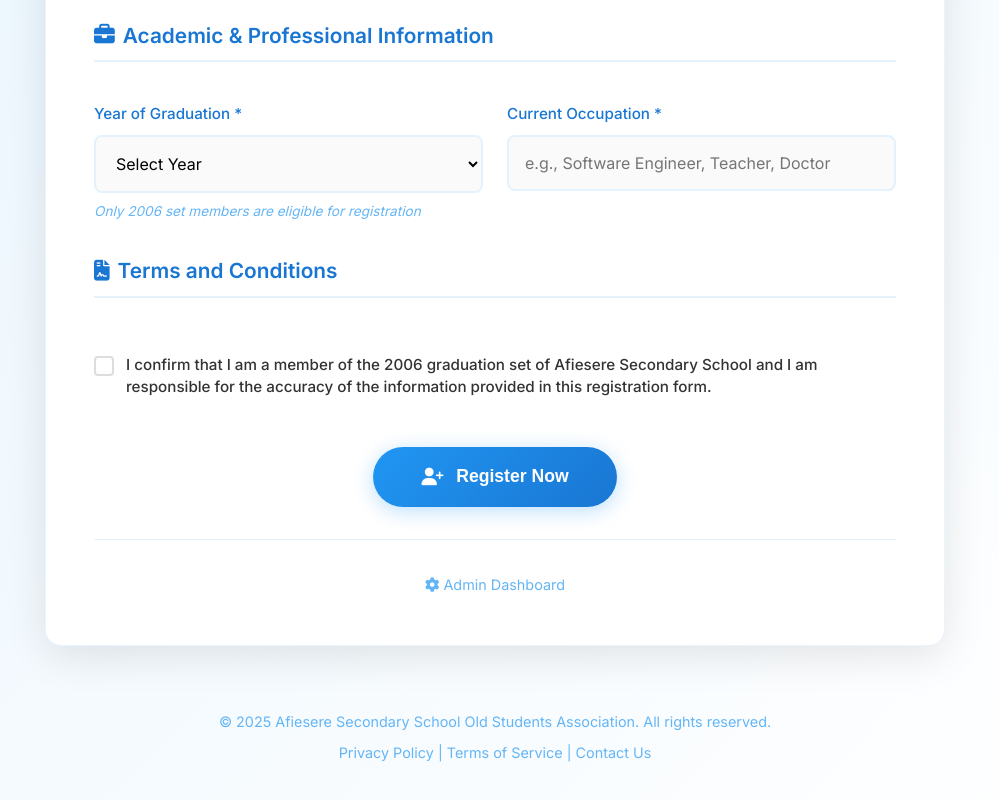
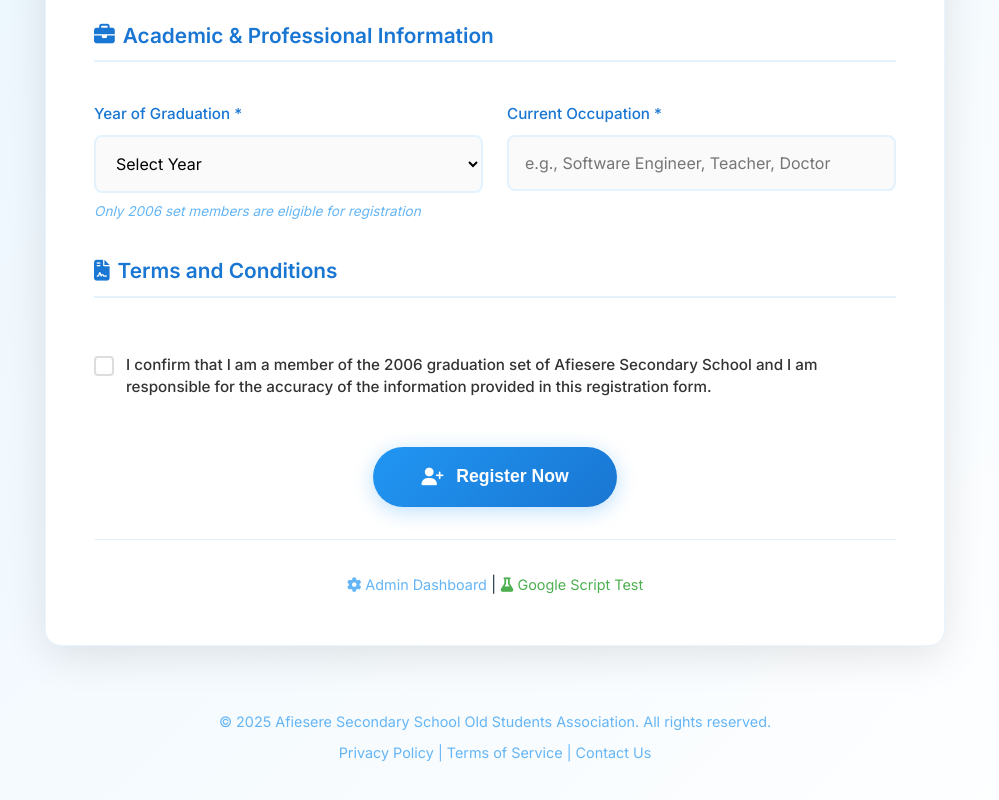
Before and after one commit to princeigho74/assa-reg-form, a plain HTML site: page index.html in a window 1280 px wide. Shown: the part 924-1724 px from the top of the page, without its empty margins (145-1144 px from the left). Drawn offline with Linux system fonts and the light colour scheme.

Commit message:
Update index.html

```diff
--- a/index.html
+++ b/index.html
@@ -162,6 +162,10 @@
                     <a href="/admin" target="_blank">
                         <i class="fas fa-cog"></i> Admin Dashboard
                     </a>
+                    <span class="divider">|</span>
+                    <a href="/google-test.html" target="_blank" style="color: #4caf50;">
+                        <i class="fas fa-flask"></i> Google Script Test
+                    </a>
                 </div>
             </div>
         </main>
@@ -185,6 +189,6 @@
         </div>
     </div>
 
-    <script src="script.js"></script>
+    <script src="script-google.js"></script>
 </body>
 </html>
```
